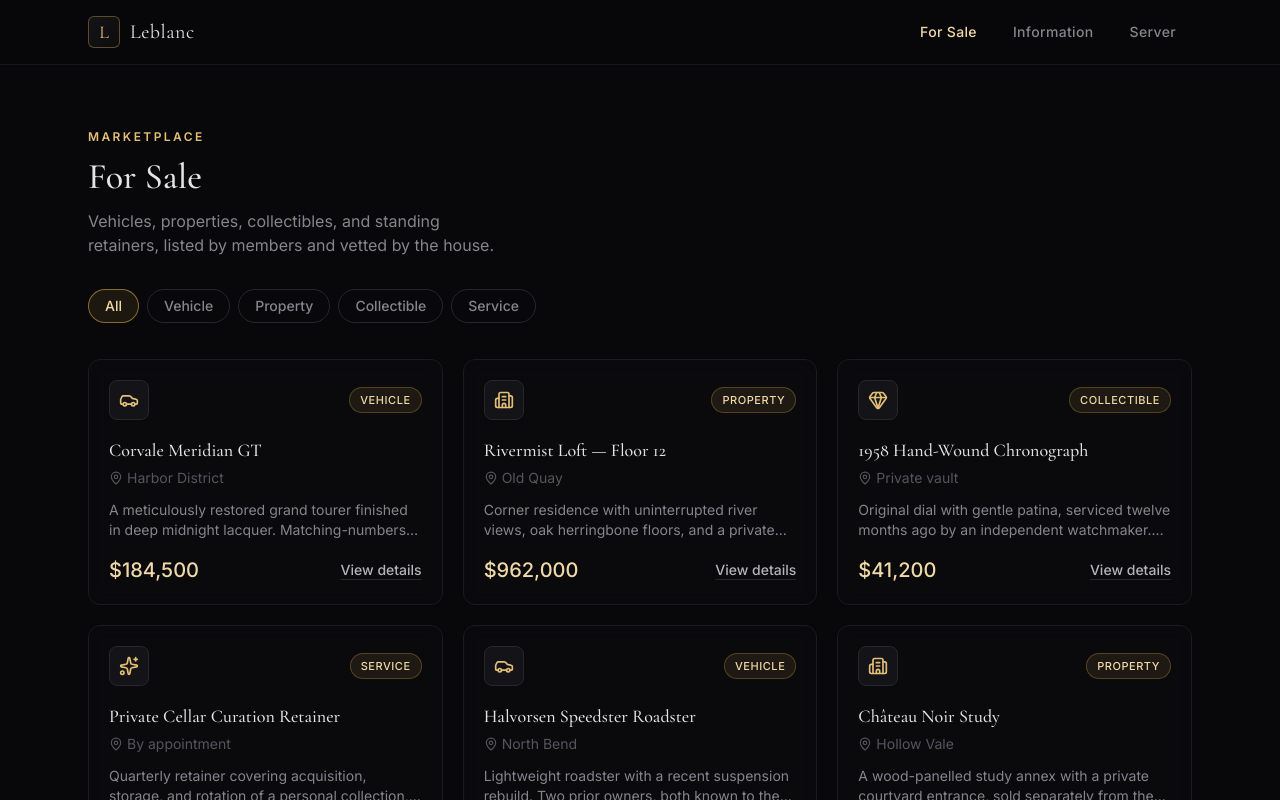
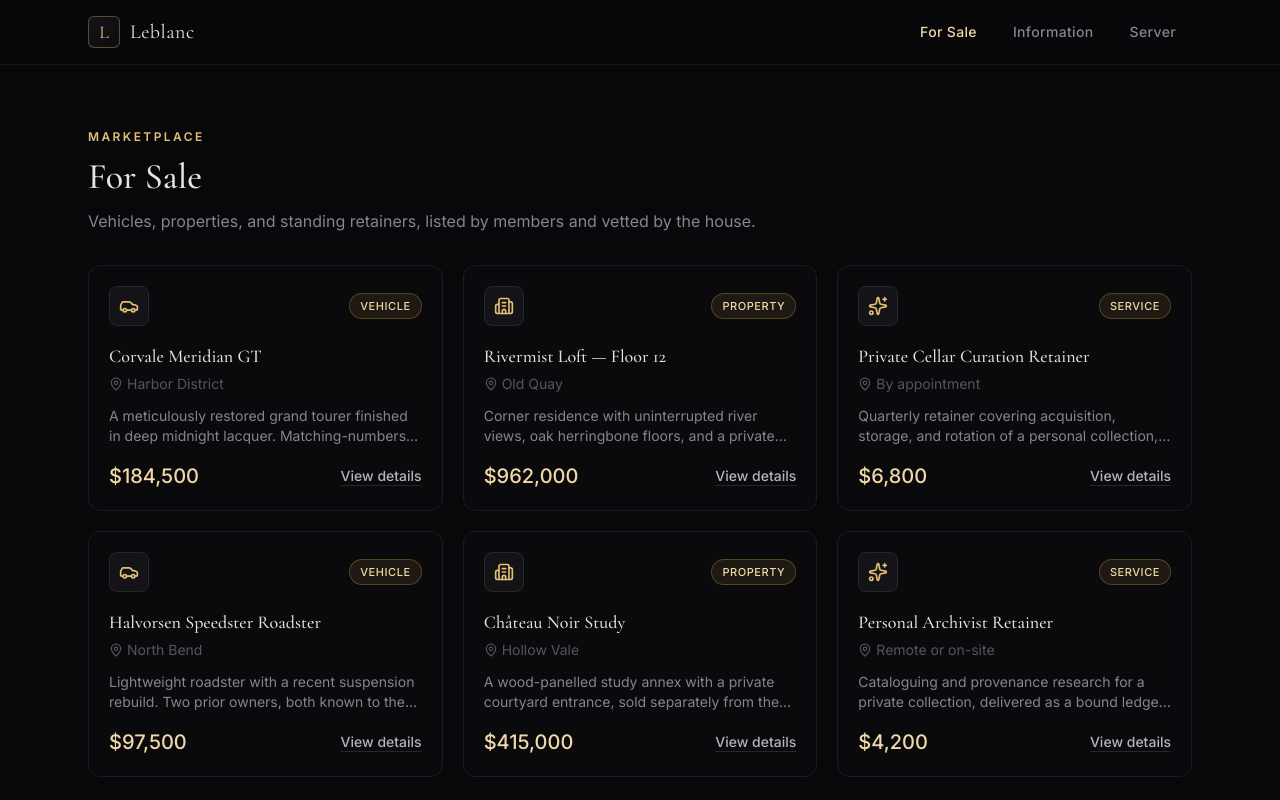
Before and after one commit to Leblancmid/Leblanc, a React (Vite) app: page /for-sale in a window 1280 px wide. Shown: the top 800 px of the page. Built offline with nearby package versions, Linux system fonts and the light colour scheme.

Commit message:
remove filter

```diff
--- a/src/components/layout/Footer.tsx
+++ b/src/components/layout/Footer.tsx
@@ -1,5 +1,3 @@
-import { Link } from 'react-router-dom'
-import { Circle } from 'lucide-react'
 import { Logo } from './Logo'
 
 export function Footer() {
@@ -18,11 +16,6 @@ export function Footer() {
 
         <div className="mt-10 flex flex-col-reverse items-center justify-between gap-4 border-t border-ink-700/80 pt-6 sm:flex-row">
           <p className="text-xs text-ink-500">&copy; {new Date().getFullYear()} Leblanc House. All rights reserved.</p>
-          <Link
-            to="/server"
-            className="flex items-center gap-1.5 text-xs text-ink-400 transition-colors hover:text-gold-300"
-          >
-          </Link>
         </div>
       </div>
     </footer>
--- a/src/components/layout/Navbar.tsx
+++ b/src/components/layout/Navbar.tsx
@@ -1,6 +1,6 @@
 import { useState } from 'react'
 import { NavLink } from 'react-router-dom'
-import { Menu, X, Circle } from 'lucide-react'
+import { Menu, X } from 'lucide-react'
 import { Logo } from './Logo'
 import { cn } from '@/lib/cn'
 
--- a/src/data/listings.ts
+++ b/src/data/listings.ts
@@ -30,20 +30,6 @@ export const listings: Listing[] = [
     postedAt: '2026-07-15',
   },
   {
-    id: 'lb-003',
-    title: '1958 Hand-Wound Chronograph',
-    category: 'Collectible',
-    price: 41200,
-    location: 'Private vault',
-    seller: 'M. Okafor',
-    condition: 'Excellent',
-    description:
-      'Original dial with gentle patina, serviced twelve months ago by an independent watchmaker. Comes with extract of archives and the original travel case.',
-    tags: ['Vintage', 'Documented'],
-    featured: true,
-    postedAt: '2026-07-20',
-  },
-  {
     id: 'lb-004',
     title: 'Private Cellar Curation Retainer',
     category: 'Service',
@@ -54,6 +40,7 @@ export const listings: Listing[] = [
     description:
       'Quarterly retainer covering acquisition, storage, and rotation of a personal collection, with tasting notes prepared ahead of every delivery.',
     tags: ['Concierge', 'Quarterly'],
+    featured: true,
     postedAt: '2026-07-10',
   },
   {
@@ -81,19 +68,6 @@ export const listings: Listing[] = [
       'A wood-panelled study annex with a private courtyard entrance, sold separately from the main château. Ideal for a discreet second address.',
     tags: ['Courtyard', 'Detached'],
     postedAt: '2026-07-05',
-  },
-  {
-    id: 'lb-007',
-    title: 'Art Deco Cigarette Case',
-    category: 'Collectible',
-    price: 3400,
-    location: 'Private vault',
-    seller: 'Leblanc Archive',
-    condition: 'Very good',
-    description:
-      'Sterling silver with a hand-engraved monogram panel left blank for the next owner. Hallmarked and dated to the early period.',
-    tags: ['Silver', 'Engravable'],
-    postedAt: '2026-07-21',
   },
   {
     id: 'lb-008',
@@ -135,19 +109,6 @@ export const listings: Listing[] = [
     postedAt: '2026-06-22',
   },
   {
-    id: 'lb-011',
-    title: 'First Edition, Author’s Proof',
-    category: 'Collectible',
-    price: 12750,
-    location: 'Private vault',
-    seller: 'S. Duval',
-    condition: 'Fine',
-    description:
-      'A rare author-corrected proof bound in half morocco, accompanied by a signed letter of provenance from the previous keeper.',
-    tags: ['Signed', 'Bound'],
-    postedAt: '2026-06-19',
-  },
-  {
     id: 'lb-012',
     title: 'Late-Night Table Reservation, Standing',
     category: 'Service',
@@ -185,19 +146,6 @@ export const listings: Listing[] = [
       'Former estate gatehouse, fully renovated with the original stonework retained and a small library added to the ground floor.',
     tags: ['Renovated', 'Stonework'],
     postedAt: '2026-06-15',
-  },
-  {
-    id: 'lb-015',
-    title: 'Set of Four Crystal Decanters',
-    category: 'Collectible',
-    price: 2100,
-    location: 'Private vault',
-    seller: 'Leblanc Archive',
-    condition: 'Excellent',
-    description:
-      'A matched set, hand-cut, acquired from an estate sale and kept in their original fitted case since.',
-    tags: ['Hand-cut', 'Matched set'],
-    postedAt: '2026-07-03',
   },
   {
     id: 'lb-016',
--- a/src/features/for-sale/CategoryFilter.tsx
+++ /dev/null
@@ -1,31 +0,0 @@
-import { cn } from '@/lib/cn'
-import type { ListingCategory } from '@/types'
-
-const categories: Array<ListingCategory | 'All'> = ['All', 'Vehicle', 'Property', 'Collectible', 'Service']
-
-interface CategoryFilterProps {
-  active: ListingCategory | 'All'
-  onChange: (category: ListingCategory | 'All') => void
-}
-
-export function CategoryFilter({ active, onChange }: CategoryFilterProps) {
-  return (
-    <div className="scroll-thin flex gap-2 overflow-x-auto pb-1">
-      {categories.map((category) => (
-        <button
-          key={category}
-          type="button"
-          onClick={() => onChange(category)}
-          className={cn(
-            'shrink-0 rounded-full border px-4 py-1.5 text-sm font-medium transition-colors',
-            active === category
-              ? 'border-gold-500/60 bg-gold-500/10 text-gold-300'
-              : 'border-ink-600 text-ink-300 hover:border-ink-500 hover:text-ink-100',
-          )}
-        >
-          {category}
-        </button>
-      ))}
-    </div>
-  )
-}
--- a/src/features/for-sale/ForSalePage.tsx
+++ b/src/features/for-sale/ForSalePage.tsx
@@ -1,59 +1,35 @@
-import { useMemo, useState } from 'react'
-import { SearchX } from 'lucide-react'
+import { useState } from 'react'
 import { SectionHeading } from '@/components/ui/SectionHeading'
 import { Pagination } from '@/components/pagination/Pagination'
 import { ConfirmDialog } from '@/components/confirmation/ConfirmDialog'
 import { usePagination } from '@/hooks/usePagination'
 import { useDisclosure } from '@/hooks/useDisclosure'
 import { listings } from '@/data/listings'
-import type { Listing, ListingCategory } from '@/types'
+import type { Listing } from '@/types'
 import { ListingCard } from './ListingCard'
 import { ListingModal } from './ListingModal'
-import { CategoryFilter } from './CategoryFilter'
 
 const PAGE_SIZE = 6
 
 export function ForSalePage() {
-  const [category, setCategory] = useState<ListingCategory | 'All'>('All')
   const [selected, setSelected] = useState<Listing | null>(null)
   const confirm = useDisclosure()
 
-  const filtered = useMemo(
-    () => (category === 'All' ? listings : listings.filter((l) => l.category === category)),
-    [category],
-  )
-
-  const { page, totalPages, pageItems, goTo } = usePagination(filtered, PAGE_SIZE)
-
-  const handleCategoryChange = (next: ListingCategory | 'All') => {
-    setCategory(next)
-    goTo(1)
-  }
+  const { page, totalPages, pageItems, goTo } = usePagination(listings, PAGE_SIZE)
 
   return (
     <div className="mx-auto max-w-6xl px-4 py-16 sm:px-6">
       <SectionHeading
         eyebrow="Marketplace"
         title="For Sale"
-        description="Vehicles, properties, collectibles, and standing retainers, listed by members and vetted by the house."
+        description="Vehicles, properties, and standing retainers, listed by members and vetted by the house."
       />
 
-      <div className="mt-8">
-        <CategoryFilter active={category} onChange={handleCategoryChange} />
+      <div className="mt-8 grid gap-5 sm:grid-cols-2 lg:grid-cols-3">
+        {pageItems.map((listing) => (
+          <ListingCard key={listing.id} listing={listing} onSelect={setSelected} />
+        ))}
       </div>
-
-      {pageItems.length === 0 ? (
-        <div className="mt-16 flex flex-col items-center gap-3 py-16 text-center text-ink-400">
-          <SearchX className="size-8" />
-          <p>No listings in this category right now.</p>
-        </div>
-      ) : (
-        <div className="mt-8 grid gap-5 sm:grid-cols-2 lg:grid-cols-3">
-          {pageItems.map((listing) => (
-            <ListingCard key={listing.id} listing={listing} onSelect={setSelected} />
-          ))}
-        </div>
-      )}
 
       <Pagination page={page} totalPages={totalPages} onChange={goTo} className="mt-12" />
 
--- a/src/features/for-sale/ListingCard.tsx
+++ b/src/features/for-sale/ListingCard.tsx
@@ -1,4 +1,4 @@
-import { Car, Building2, Gem, Sparkles, MapPin } from 'lucide-react'
+import { Car, Building2, Sparkles, MapPin } from 'lucide-react'
 import { Card } from '@/components/ui/Card'
 import { Badge } from '@/components/ui/Badge'
 import type { Listing } from '@/types'
@@ -6,7 +6,6 @@ import type { Listing } from '@/types'
 const categoryIcon = {
   Vehicle: Car,
   Property: Building2,
-  Collectible: Gem,
   Service: Sparkles,
 } as const
 
--- a/src/features/for-sale/ListingModal.tsx
+++ b/src/features/for-sale/ListingModal.tsx
@@ -1,4 +1,4 @@
-import { Car, Building2, Gem, Sparkles, MapPin, User, CalendarDays, Tag } from 'lucide-react'
+import { Car, Building2, Sparkles, MapPin, User, CalendarDays, Tag } from 'lucide-react'
 import { Modal } from '@/components/modals/Modal'
 import { Badge } from '@/components/ui/Badge'
 import { Button } from '@/components/ui/Button'
@@ -7,7 +7,6 @@ import type { Listing } from '@/types'
 const categoryIcon = {
   Vehicle: Car,
   Property: Building2,
-  Collectible: Gem,
   Service: Sparkles,
 } as const
 
--- a/src/features/home/HomePage.tsx
+++ b/src/features/home/HomePage.tsx
@@ -1,5 +1,5 @@
 import { Link } from 'react-router-dom'
-import { ArrowRight, Car, Building2, Gem, Sparkles } from 'lucide-react'
+import { ArrowRight, Car, Building2, Sparkles } from 'lucide-react'
 import { LinkButton } from '@/components/ui/LinkButton'
 import { Card } from '@/components/ui/Card'
 import { SectionHeading } from '@/components/ui/SectionHeading'
@@ -10,7 +10,6 @@ import { listings } from '@/data/listings'
 const categoryIcon = {
   Vehicle: Car,
   Property: Building2,
-  Collectible: Gem,
   Service: Sparkles,
 } as const
 
@@ -51,7 +50,7 @@ export function HomePage() {
           </div>
 
           <div className="mx-auto mt-16 grid max-w-3xl grid-cols-2 gap-8 sm:grid-cols-4">
-            <StatBlock value={18} label="Active listings" />
+            <StatBlock value={14} label="Active listings" />
             <StatBlock value={342} label="Members online" />
             <StatBlock value={99} suffix=".97%" label="Network uptime" />
             <StatBlock value={7} label="Years established" />
@@ -116,7 +115,7 @@ export function HomePage() {
             {[
               {
                 title: 'For Sale',
-                description: 'Vehicles, properties, collectibles, and standing retainers.',
+                description: 'Vehicles, properties, and standing retainers.',
                 to: '/for-sale',
               },
               {
--- a/src/types/index.ts
+++ b/src/types/index.ts
@@ -1,4 +1,4 @@
-export type ListingCategory = 'Vehicle' | 'Property' | 'Collectible' | 'Service'
+export type ListingCategory = 'Vehicle' | 'Property' | 'Service'
 
 export interface Listing {
   id: string
```
